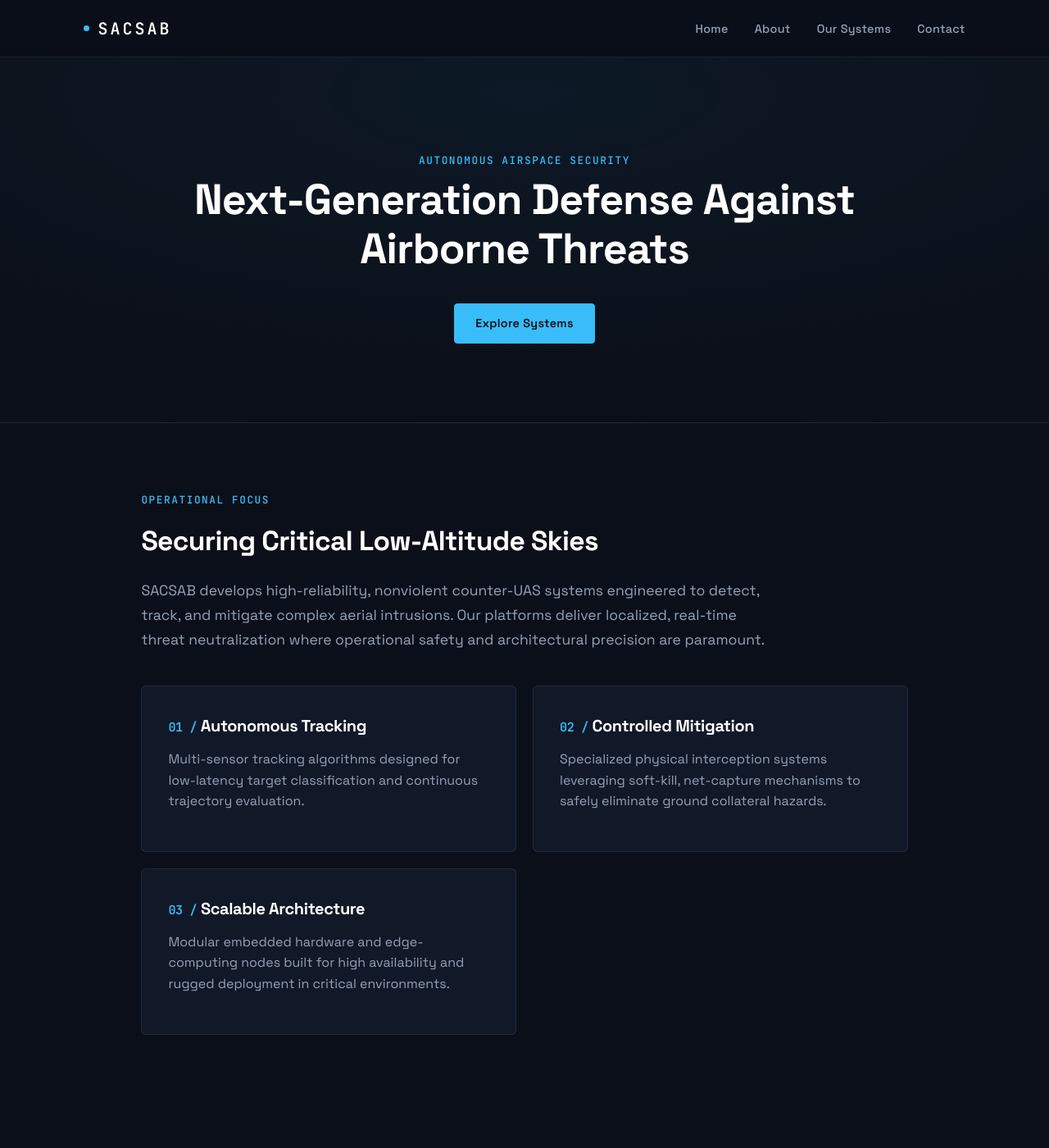
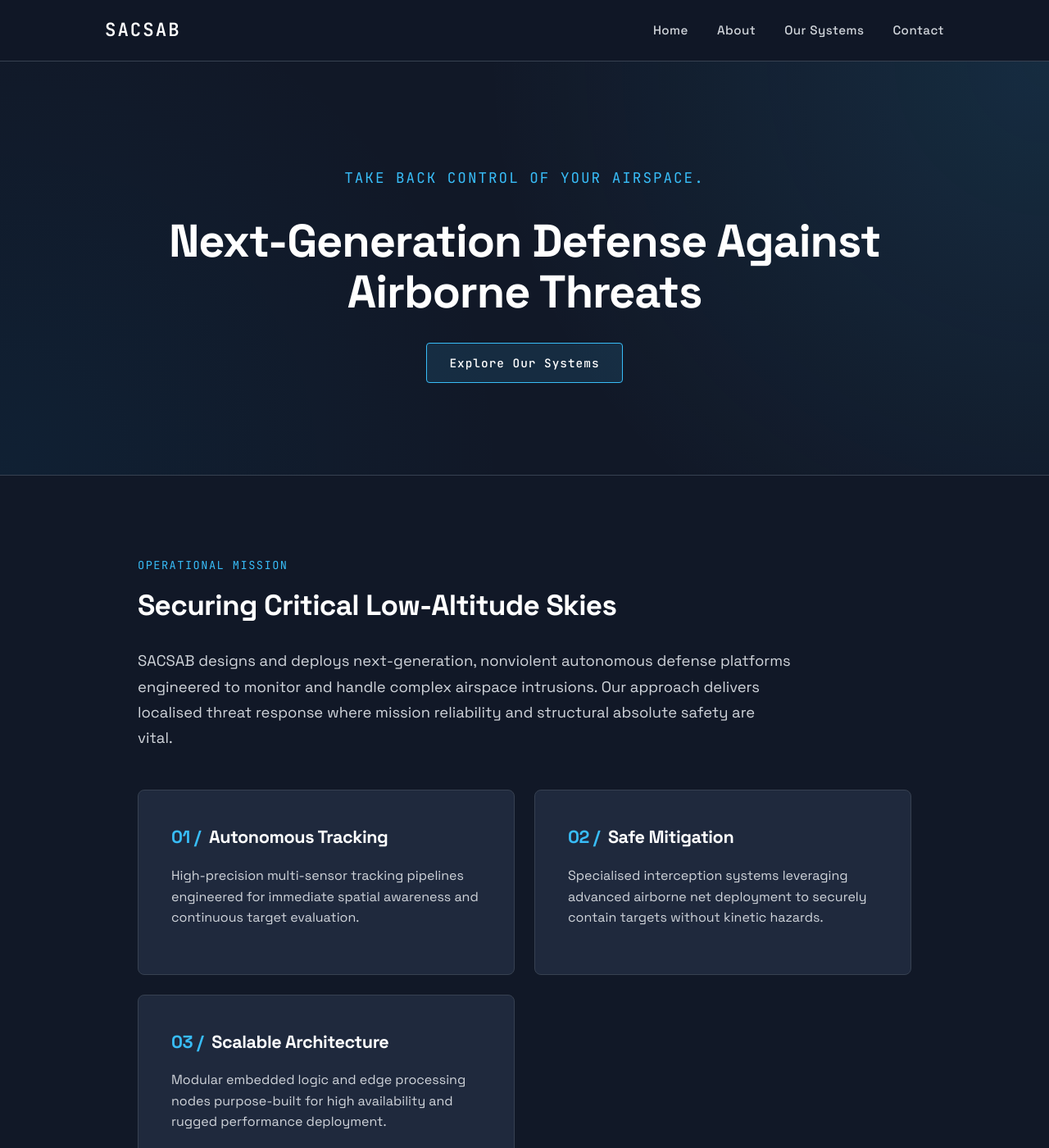
Before and after one commit to DaOl6717/sacsab, a Jekyll site: the page built from index.html, in a window 1280 px wide and 1400 px high. Shown: the whole window at 82% size. Built offline with Jekyll 4.4.1, drawn with Linux system fonts in a browser that asks for light colours.

Commit message:
New design again

```diff
--- a/_layouts/default.html
+++ b/_layouts/default.html
@@ -8,19 +8,21 @@
 
     <link rel="preconnect" href="https://fonts.googleapis.com">
     <link rel="preconnect" href="https://fonts.gstatic.com" crossorigin>
-    <link href="https://fonts.googleapis.com/css2?family=JetBrains+Mono:wght@400;500;600&family=Space+Grotesk:wght@400;500;600;700&display=swap" rel="stylesheet">
+    <link
+        href="https://fonts.googleapis.com/css2?family=JetBrains+Mono:wght@400;500;600&family=Space+Grotesk:wght@400;500;600;700&display=swap"
+        rel="stylesheet">
 
     <style>
         :root {
-            --bg-deep: #0b0f19;
-            --bg-card: #111827;
-            --bg-card-hover: #1f293d;
-            --border-color: rgba(255, 255, 255, 0.08);
-            --border-highlight: rgba(56, 189, 248, 0.3);
-            --text-main: #f8fafc;
-            --text-muted: #94a3b8;
+            --bg-deep: #111827;
+            --bg-card: #1f293d;
+            --bg-card-hover: #2d3748;
+            --border-color: #374151;
+            --border-highlight: #0284c7;
+            --text-main: #f9fafb;
+            --text-muted: #d1d5db;
             --accent-brand: #38bdf8;
-            --accent-subtle: rgba(56, 189, 248, 0.1);
+            --accent-glow: #0284c7;
         }
 
         * {
@@ -36,7 +38,10 @@
             -webkit-font-smoothing: antialiased;
         }
 
-        h1, h2, h3, h4 {
+        h1,
+        h2,
+        h3,
+        h4 {
             color: #ffffff;
             margin-top: 0;
             letter-spacing: -0.02em;
@@ -58,44 +63,13 @@
             color: #7dd3fc;
         }
 
-        /* Mono Subheaders & Badges */
-        .mono-tag {
-            font-family: 'JetBrains Mono', monospace;
-            color: var(--accent-brand);
-            font-size: 0.8rem;
-            text-transform: uppercase;
-            letter-spacing: 0.12em;
-            font-weight: 500;
-            display: inline-block;
-            margin-bottom: 0.5rem;
-        }
-
-        .badge-status {
-            font-family: 'JetBrains Mono', monospace;
-            font-size: 0.72rem;
-            text-transform: uppercase;
-            letter-spacing: 0.08em;
-            padding: 2px 8px;
-            border-radius: 4px;
-            border: 1px solid var(--border-color);
-            color: var(--text-muted);
-            display: inline-block;
-            margin-bottom: 0.75rem;
-        }
-
-        .badge-status.active {
-            border-color: rgba(56, 189, 248, 0.4);
-            color: var(--accent-brand);
-            background: var(--accent-subtle);
-        }
-
-        /* Header Navigation */
+        /* Tech-styled Header */
         header {
-            background: rgba(11, 15, 25, 0.9);
+            background: rgba(17, 24, 39, 0.92);
             backdrop-filter: blur(12px);
             -webkit-backdrop-filter: blur(12px);
-            padding: 0 8%;
-            height: 70px;
+            padding: 0 10%;
+            height: 75px;
             display: flex;
             justify-content: space-between;
             align-items: center;
@@ -107,20 +81,10 @@
 
         .logo {
             font-family: 'JetBrains Mono', monospace;
-            font-size: 1.25rem;
-            letter-spacing: 0.15em;
-            font-weight: 600;
+            font-size: 1.4rem;
+            letter-spacing: 2px;
+            font-weight: 700;
             color: #ffffff;
-            display: flex;
-            align-items: center;
-            gap: 10px;
-        }
-
-        .logo-dot {
-            width: 7px;
-            height: 7px;
-            background: var(--accent-brand);
-            border-radius: 50%;
         }
 
         nav ul {
@@ -128,14 +92,14 @@
             margin: 0;
             padding: 0;
             display: flex;
-            gap: 32px;
+            gap: 35px;
         }
 
         nav a {
             color: var(--text-muted);
-            font-size: 0.9rem;
+            font-size: 0.95rem;
             font-weight: 500;
-            letter-spacing: 0.02em;
+            letter-spacing: 0.03em;
         }
 
         nav a:hover,
@@ -147,11 +111,11 @@
             display: none;
             flex-direction: column;
             cursor: pointer;
-            gap: 5px;
+            gap: 6px;
         }
 
         .menu-toggle span {
-            width: 22px;
+            width: 24px;
             height: 2px;
             background: #ffffff;
             transition: 0.3s;
@@ -160,81 +124,98 @@
         /* Hero Layout */
         .hero {
             position: relative;
-            background: radial-gradient(80% 80% at 50% 10%, rgba(56, 189, 248, 0.06), transparent);
-            padding: 7rem 8% 6rem 8%;
+            background: radial-gradient(circle at top right, rgba(56, 189, 248, 0.12), transparent 50%),
+                radial-gradient(circle at bottom left, rgba(2, 132, 199, 0.08), transparent 45%);
+            padding: 8rem 10% 7rem 10%;
             text-align: center;
             border-bottom: 1px solid var(--border-color);
+            overflow: hidden;
         }
 
         .hero h1 {
-            font-size: 3.25rem;
-            line-height: 1.15;
-            margin-bottom: 1.25rem;
-            max-width: 850px;
+            font-size: 3.5rem;
+            line-height: 1.1;
+            margin-bottom: 1rem;
+            max-width: 900px;
             margin-left: auto;
             margin-right: auto;
+            color: #ffffff;
+        }
+
+        .tagline {
+            font-family: 'JetBrains Mono', monospace;
+            color: var(--accent-brand);
+            font-size: 1.1rem;
+            text-transform: uppercase;
+            letter-spacing: 2px;
+            margin-bottom: 2rem;
         }
 
         .container {
-            padding: 5rem 8%;
-            max-width: 1140px;
+            padding: 6rem 10%;
+            max-width: 1200px;
             margin: 0 auto;
         }
 
         /* Tactical Cards Grid */
         .grid {
             display: grid;
-            grid-template-columns: repeat(auto-fit, minmax(300px, 1fr));
-            gap: 20px;
-            margin-top: 2.5rem;
+            grid-template-columns: repeat(auto-fit, minmax(320px, 1fr));
+            gap: 24px;
+            margin-top: 3rem;
         }
 
         .card {
             border: 1px solid var(--border-color);
-            padding: 2rem;
-            border-radius: 6px;
+            padding: 2.5rem;
+            border-radius: 8px;
             background: var(--bg-card);
-            transition: border-color 0.25 ease, background 0.25s ease;
+            position: relative;
+            transition: border-color 0.25s ease, background 0.25s ease, transform 0.2s ease;
         }
 
         .card:hover {
             border-color: var(--border-highlight);
             background: var(--bg-card-hover);
+            transform: translateY(-2px);
         }
 
         .card h3 {
-            font-size: 1.25rem;
-            margin-bottom: 0.75rem;
+            font-size: 1.35rem;
+            margin-bottom: 1rem;
+            display: flex;
+            align-items: center;
+            gap: 10px;
         }
 
-        /* Action Buttons */
+        /* Action Button */
         .btn-primary {
-            display: inline-flex;
-            align-items: center;
-            justify-content: center;
-            background: var(--accent-brand);
-            color: #0b0f19;
+            display: inline-block;
+            background: rgba(56, 189, 248, 0.12);
+            color: #ffffff;
             border: 1px solid var(--accent-brand);
-            padding: 0.75rem 1.6rem;
-            font-family: 'Space Grotesk', sans-serif;
+            padding: 0.75rem 1.7rem;
+            font-family: 'JetBrains Mono', monospace;
             font-size: 0.9rem;
-            font-weight: 600;
+            font-weight: 500;
             border-radius: 4px;
-            letter-spacing: 0.02em;
-            transition: all 0.2s ease;
+            letter-spacing: 1px;
+            transition: all 0.3s ease;
+            margin-top: 1rem;
         }
 
         .btn-primary:hover {
-            background: #7dd3fc;
-            border-color: #7dd3fc;
-            color: #0b0f19;
+            background: var(--accent-brand);
+            color: #111827;
+            font-weight: 600;
         }
 
         footer {
-            background: #070a10;
+            background: #0b0f19;
             color: var(--text-muted);
-            padding: 3.5rem 8%;
-            margin-top: 4rem;
+            text-align: left;
+            padding: 4rem 10%;
+            margin-top: 6rem;
             font-size: 0.85rem;
             border-top: 1px solid var(--border-color);
             font-family: 'JetBrains Mono', monospace;
@@ -246,7 +227,7 @@
             align-items: center;
             flex-wrap: wrap;
             gap: 20px;
-            max-width: 1140px;
+            max-width: 1200px;
             margin: 0 auto;
         }
 
@@ -257,7 +238,8 @@
 
         @media (max-width: 768px) {
             header {
-                padding: 0 5%;
+                padding: 0 6%;
+                height: 70px;
             }
 
             .menu-toggle {
@@ -272,8 +254,9 @@
                 left: 0;
                 width: 100%;
                 background: var(--bg-card);
-                padding: 20px 0;
+                padding: 30px 0;
                 text-align: center;
+                border-top: 1px solid var(--border-color);
                 border-bottom: 1px solid var(--border-color);
             }
 
@@ -281,16 +264,20 @@
                 display: flex;
             }
 
+            nav ul li {
+                padding: 12px 0;
+            }
+
             .hero {
-                padding: 4.5rem 5% 3.5rem 5%;
+                padding: 6rem 6% 5rem 6%;
             }
 
             .hero h1 {
-                font-size: 2.2rem;
+                font-size: 2.3rem;
             }
 
             .container {
-                padding: 3rem 5%;
+                padding: 4rem 6%;
             }
 
             .footer-wrapper {
@@ -304,10 +291,7 @@
 <body>
 
     <header>
-        <div class="logo">
-            <span class="logo-dot"></span>
-            SACSAB
-        </div>
+        <div class="logo">SACSAB</div>
 
         <nav>
             <ul id="nav-list">
@@ -318,7 +302,7 @@
             </ul>
         </nav>
 
-        <div class="menu-toggle" id="mobile-menu" aria-label="Toggle navigation menu">
+        <div class="menu-toggle" id="mobile-menu">
             <span></span>
             <span></span>
             <span></span>
@@ -333,7 +317,7 @@
         <div class="footer-wrapper">
             <div>
                 <p>&copy; 2026 Swedish Airspace Control Systems AB. All Rights Reserved.</p>
-                <p style="margin-top: 4px; opacity: 0.6;">Uppsala, Sweden</p>
+                <p style="margin-top: 4px; color: var(--text-muted)">Uppsala, Sweden</p>
             </div>
             <div>
                 <p>Org.nr: 559574-3773</p>
--- a/index.html
+++ b/index.html
@@ -4,40 +4,48 @@ title: Home
 ---
 
 <section class="hero">
-    <span class="mono-tag">Autonomous Airspace Security</span>
+    <p class="tagline">Take back control of your airspace.</p>
     <h1>Next-Generation Defense Against Airborne Threats</h1>
-    <a href="/products/" class="btn-primary" style="margin-top: 1rem;">Explore Systems</a>
+    <a href="/products/" class="btn-primary">Explore Our Systems</a>
 </section>
 
 <div class="container">
-    <div style="max-width: 780px;">
-        <span class="mono-tag">Operational Focus</span>
-        <h2 style="font-size: 2.1rem; margin-top: 0.25rem; margin-bottom: 1.25rem;">Securing Critical Low-Altitude Skies</h2>
-        <p style="font-size: 1.1rem; line-height: 1.7;">
-            SACSAB develops high-reliability, nonviolent counter-UAS systems engineered to detect, track, and mitigate complex aerial intrusions. Our platforms deliver localized, real-time threat neutralization where operational safety and architectural precision are paramount.
+    <div style="max-width: 800px;">
+        <span
+            style="font-family: 'JetBrains Mono', monospace; color: var(--accent-brand); font-size: 0.85rem; text-transform: uppercase; letter-spacing: 1.5px;">Operational
+            Mission</span>
+        <h2 style="font-size: 2.2rem; margin-top: 0.5rem; margin-bottom: 1.5rem;">Securing Critical Low-Altitude Skies
+        </h2>
+        <p style="font-size: 1.15rem; line-height: 1.7;">
+            SACSAB designs and deploys next-generation, nonviolent autonomous defense platforms engineered to monitor
+            and handle complex airspace intrusions. Our approach delivers localised threat response where
+            mission reliability and structural absolute safety are vital.
         </p>
     </div>
 
     <div class="grid">
         <div class="card">
-            <h3>
-                <span style="color: var(--accent-brand); font-family: 'JetBrains Mono', monospace; font-size: 0.95rem;">01 /</span> Autonomous Tracking
+            <h3 style="color: white;">
+                <span style="color: var(--accent-brand);">01 /</span> Autonomous Tracking
             </h3>
-            <p>Multi-sensor tracking algorithms designed for low-latency target classification and continuous trajectory evaluation.</p>
+            <p>High-precision multi-sensor tracking pipelines engineered for immediate spatial awareness and continuous
+                target evaluation.</p>
         </div>
 
         <div class="card">
-            <h3>
-                <span style="color: var(--accent-brand); font-family: 'JetBrains Mono', monospace; font-size: 0.95rem;">02 /</span> Controlled Mitigation
+            <h3 style="color: white;">
+                <span style="color: var(--accent-brand);">02 /</span> Safe Mitigation
             </h3>
-            <p>Specialized physical interception systems leveraging soft-kill, net-capture mechanisms to safely eliminate ground collateral hazards.</p>
+            <p>Specialised interception systems leveraging advanced airborne net deployment to securely contain
+                targets without kinetic hazards.</p>
         </div>
 
         <div class="card">
-            <h3>
-                <span style="color: var(--accent-brand); font-family: 'JetBrains Mono', monospace; font-size: 0.95rem;">03 /</span> Scalable Architecture
+            <h3 style="color: white;">
+                <span style="color: var(--accent-brand);">03 /</span> Scalable Architecture
             </h3>
-            <p>Modular embedded hardware and edge-computing nodes built for high availability and rugged deployment in critical environments.</p>
+            <p>Modular embedded logic and edge processing nodes purpose-built for high availability and rugged
+                performance deployment.</p>
         </div>
     </div>
 </div>
```
Also changed, not shown: about/index.html (+17 -12 lines), contact/index.html (+31 -36 lines), products/index.html (+26 -14 lines).
